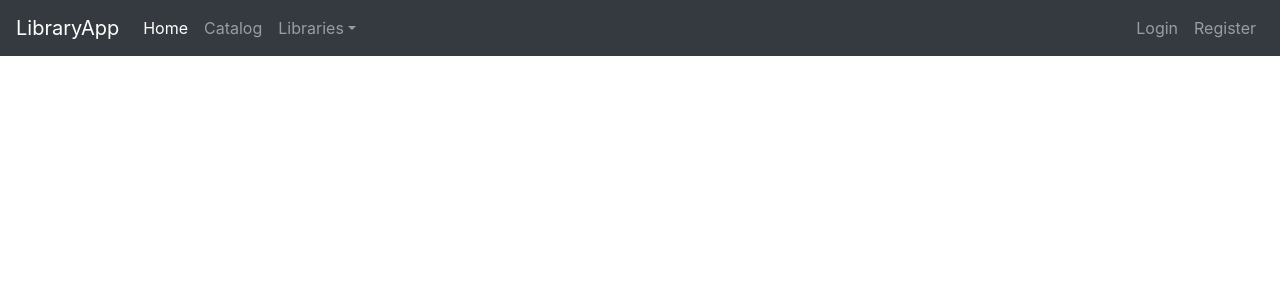
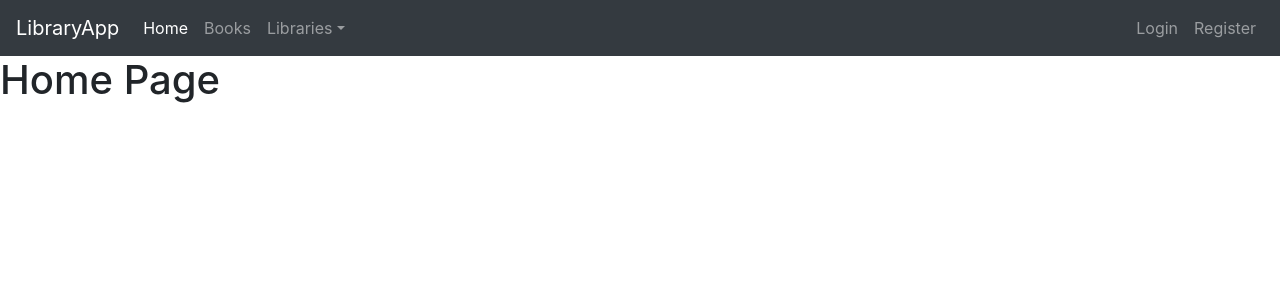
Before and after one commit to jmelton22/library_flask_app, a Flask app: page / in a window 1280 px wide. Shown: the top 300 px of the page. Run offline with Flask 2, Linux system fonts and the light colour scheme; some libraries are stand-ins or nearby versions.

Commit message:
Added base html layout

```diff
--- a/app.py
+++ b/app.py
@@ -31,7 +31,7 @@ def books():
             )
             cursor.execute(query)
             result = cursor.fetchall()
-            return result
+            return render_template('books.html', books=result)
 
     except Exception as e:
         print(e)
--- a/templates/index.html
+++ b/templates/index.html
@@ -1,56 +1,5 @@
-<!DOCTYPE html>
-<html lang="en">
-<head>
-    <meta charset="UTF-8">
-    <meta name="viewport" content="width=device-width, initial-scale=1, shrink-to-fit=no">
+{% extends 'layout.html' %}
 
-    <!-- Bootstrap CSS -->
-    <link href="https://stackpath.bootstrapcdn.com/bootstrap/4.4.1/css/bootstrap.min.css" rel="stylesheet" integrity="sha384-Vkoo8x4CGsO3+Hhxv8T/Q5PaXtkKtu6ug5TOeNV6gBiFeWPGFN9MuhOf23Q9Ifjh" crossorigin="anonymous">
-
-    <title>Title</title>
-</head>
-<body>
-    <nav class="navbar navbar-expand-sm bg-dark navbar-dark">
-        <a class="navbar-brand" href="#">LibraryApp</a>
-
-        <ul class="navbar-nav mr-auto">
-            <li class="nav-item active">
-                <a class="nav-link" href="#">Home</a>
-            </li>
-            <li class="nav-item">
-                <a class="nav-link" href="#">Catalog</a>
-            </li>
-            <li class="nav-item dropdown">
-                <a class="nav-link dropdown-toggle" href="#" id="navbardrop" data-toggle="dropdown">Libraries</a>
-                <div class="dropdown-menu">
-                    <a class="dropdown-item" href="#">Library 1</a>
-                    <a class="dropdown-item" href="#">Library 2</a>
-                    <a class="dropdown-item" href="#">Library 3</a>
-                </div>
-            </li>
-        </ul>
-        <ul class="navbar-nav">
-            <li class="nav-item">
-                <a class="nav-link" href="#">Login</a>
-            </li>
-            <li class="nav-item">
-                <a class="nav-link" href="#">Register</a>
-            </li>
-        </ul>
-    </nav>
-
-    <ul>
-        {% for book in books %}
-            <li>
-                <p>{{ book }}</p>
-            </li>
-        {% endfor %}
-    </ul>
-
-
-    <!-- jQuery, Popper.js, and Bootstrap JS -->
-    <script src="https://code.jquery.com/jquery-3.4.1.slim.min.js" integrity="sha384-J6qa4849blE2+poT4WnyKhv5vZF5SrPo0iEjwBvKU7imGFAV0wwj1yYfoRSJoZ+n" crossorigin="anonymous"></script>
-    <script src="https://cdn.jsdelivr.net/npm/popper.js@1.16.0/dist/umd/popper.min.js" integrity="sha384-Q6E9RHvbIyZFJoft+2mJbHaEWldlvI9IOYy5n3zV9zzTtmI3UksdQRVvoxMfooAo" crossorigin="anonymous"></script>
-    <script src="https://stackpath.bootstrapcdn.com/bootstrap/4.4.1/js/bootstrap.min.js" integrity="sha384-wfSDF2E50Y2D1uUdj0O3uMBJnjuUD4Ih7YwaYd1iqfktj0Uod8GCExl3Og8ifwB6" crossorigin="anonymous"></script>
-</body>
-</html>
+{% block content %}
+    <h1>Home Page</h1>
+{% endblock %}
--- /dev/null
+++ b/templates/layout.html
@@ -0,0 +1,50 @@
+<!DOCTYPE html>
+<html lang="en">
+<head>
+    <meta charset="UTF-8">
+    <meta name="viewport" content="width=device-width, initial-scale=1, shrink-to-fit=no">
+
+    <!-- Bootstrap CSS -->
+    <link href="https://stackpath.bootstrapcdn.com/bootstrap/4.4.1/css/bootstrap.min.css" rel="stylesheet" integrity="sha384-Vkoo8x4CGsO3+Hhxv8T/Q5PaXtkKtu6ug5TOeNV6gBiFeWPGFN9MuhOf23Q9Ifjh" crossorigin="anonymous">
+
+    <title>Library App</title>
+</head>
+<body>
+    <nav class="navbar navbar-expand-sm bg-dark navbar-dark">
+        <a class="navbar-brand" href="/">LibraryApp</a>
+
+        <ul class="navbar-nav mr-auto">
+            <li class="nav-item active">
+                <a class="nav-link" href="/">Home</a>
+            </li>
+            <li class="nav-item">
+                <a class="nav-link" href="/books">Books</a>
+            </li>
+            <li class="nav-item dropdown">
+                <a class="nav-link dropdown-toggle" href="#" id="navbardrop" data-toggle="dropdown">Libraries</a>
+                <div class="dropdown-menu">
+                    <a class="dropdown-item" href="#">Library 1</a>
+                    <a class="dropdown-item" href="#">Library 2</a>
+                    <a class="dropdown-item" href="#">Library 3</a>
+                </div>
+            </li>
+        </ul>
+        <ul class="navbar-nav">
+            <li class="nav-item">
+                <a class="nav-link" href="#">Login</a>
+            </li>
+            <li class="nav-item">
+                <a class="nav-link" href="#">Register</a>
+            </li>
+        </ul>
+    </nav>
+
+    {% block content %}{% endblock %}
+
+
+    <!-- jQuery, Popper.js, and Bootstrap JS -->
+    <script src="https://code.jquery.com/jquery-3.4.1.slim.min.js" integrity="sha384-J6qa4849blE2+poT4WnyKhv5vZF5SrPo0iEjwBvKU7imGFAV0wwj1yYfoRSJoZ+n" crossorigin="anonymous"></script>
+    <script src="https://cdn.jsdelivr.net/npm/popper.js@1.16.0/dist/umd/popper.min.js" integrity="sha384-Q6E9RHvbIyZFJoft+2mJbHaEWldlvI9IOYy5n3zV9zzTtmI3UksdQRVvoxMfooAo" crossorigin="anonymous"></script>
+    <script src="https://stackpath.bootstrapcdn.com/bootstrap/4.4.1/js/bootstrap.min.js" integrity="sha384-wfSDF2E50Y2D1uUdj0O3uMBJnjuUD4Ih7YwaYd1iqfktj0Uod8GCExl3Og8ifwB6" crossorigin="anonymous"></script>
+</body>
+</html>
```
Also changed, not shown: templates/books.html (added, +11 -0 lines).
